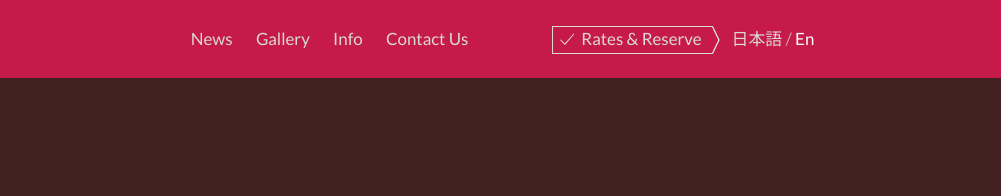
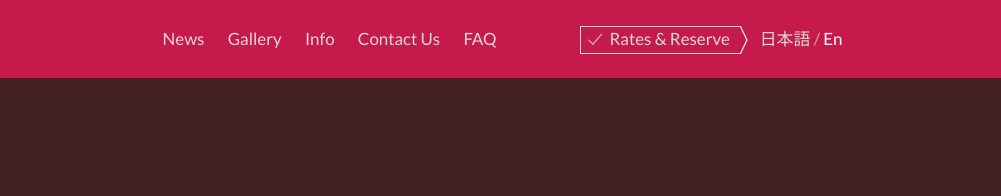
Before and after one commit to creative-jp/momiji, a plain HTML site: page index.html in a window 1280 px wide. Shown: the top 196 px of the page, 190-1191 px from the left. Drawn offline with Linux system fonts and the light colour scheme; some packages are replaced by stand-ins of ours; a script that the page names is missing.

Commit message:
Update index.html FAQ Nav Bar

```diff
--- a/index.html
+++ b/index.html
@@ -56,7 +56,8 @@
 					<li><a class="news" href="index.html#news-section">News</a></li>
 					<li><a class="photos" href="index.html#gallery">Gallery</a></li>
 					<li><a class="information" href="index.html#info">Info</a></li>
-					<li class="contact last"><a href="index.html#contact">Contact Us</a></li>
+					<li class="contact"><a href="index.html#contact">Contact Us</a></li>
+					<li class="faq last"><a href="https://valleychalets.com/faq-momiji.html" target="_blank">FAQ</a></li>
 				</ul>
 				<ul id="language">
 						<li class="reserve">
```
